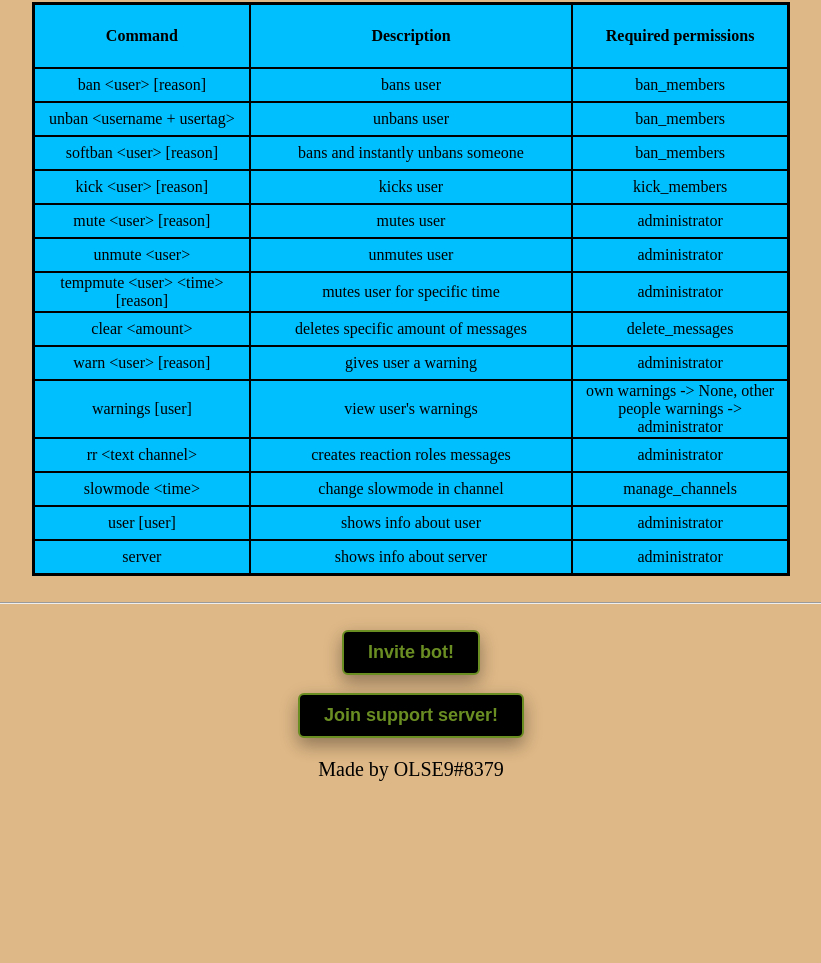
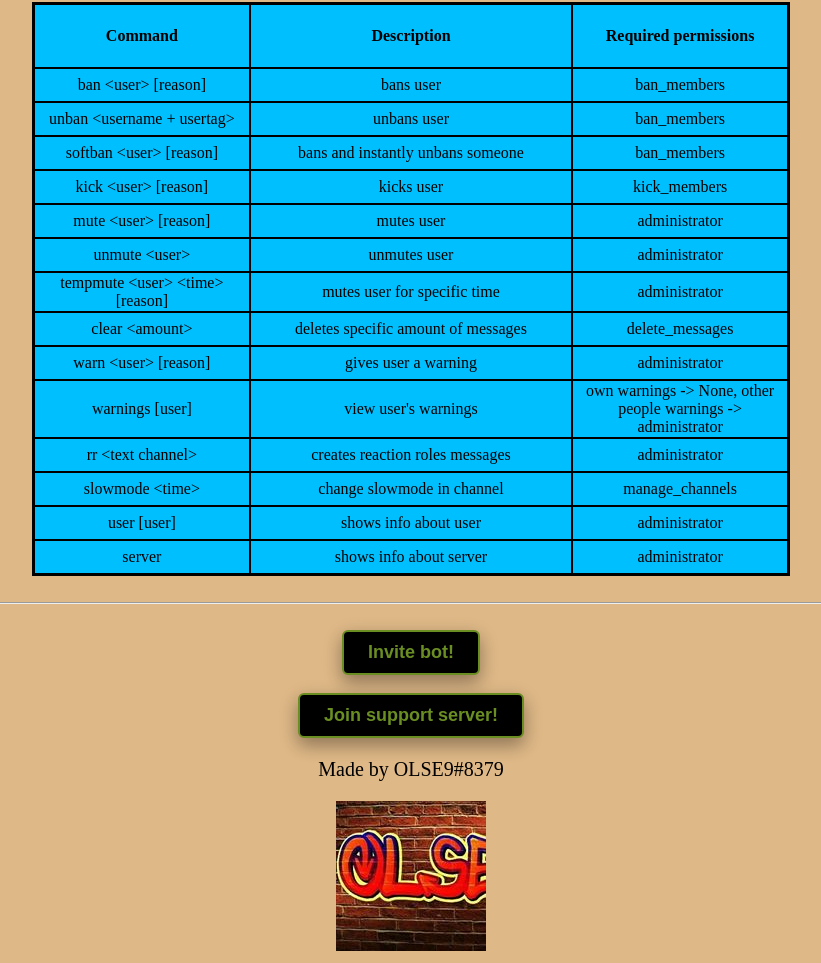
Before and after one commit to OLSE9/OLSE9.github.io, a plain HTML site: page index.html in a window 1280 px wide. Shown: the part 324-1287 px from the top of the page, without its empty margins (229-1050 px from the left). Before the commit the page ends 1125 px from the top, so only its background shows below. Drawn offline with Linux system fonts and the light colour scheme.

Commit message:
Update index.html

```diff
--- a/index.html
+++ b/index.html
@@ -55,6 +55,7 @@
             <br><br>
             <button class="footerButton" id="supportButton" onclick="window.location.href='https://discord.gg/mkFzkbC'">Join support server!</button>
             <p style="font-size: 20px;">Made by OLSE9#8379</p>
+            <img src="./olsebot_profilovka.jpg">
         </footer>
     </body>
 </html>
```
